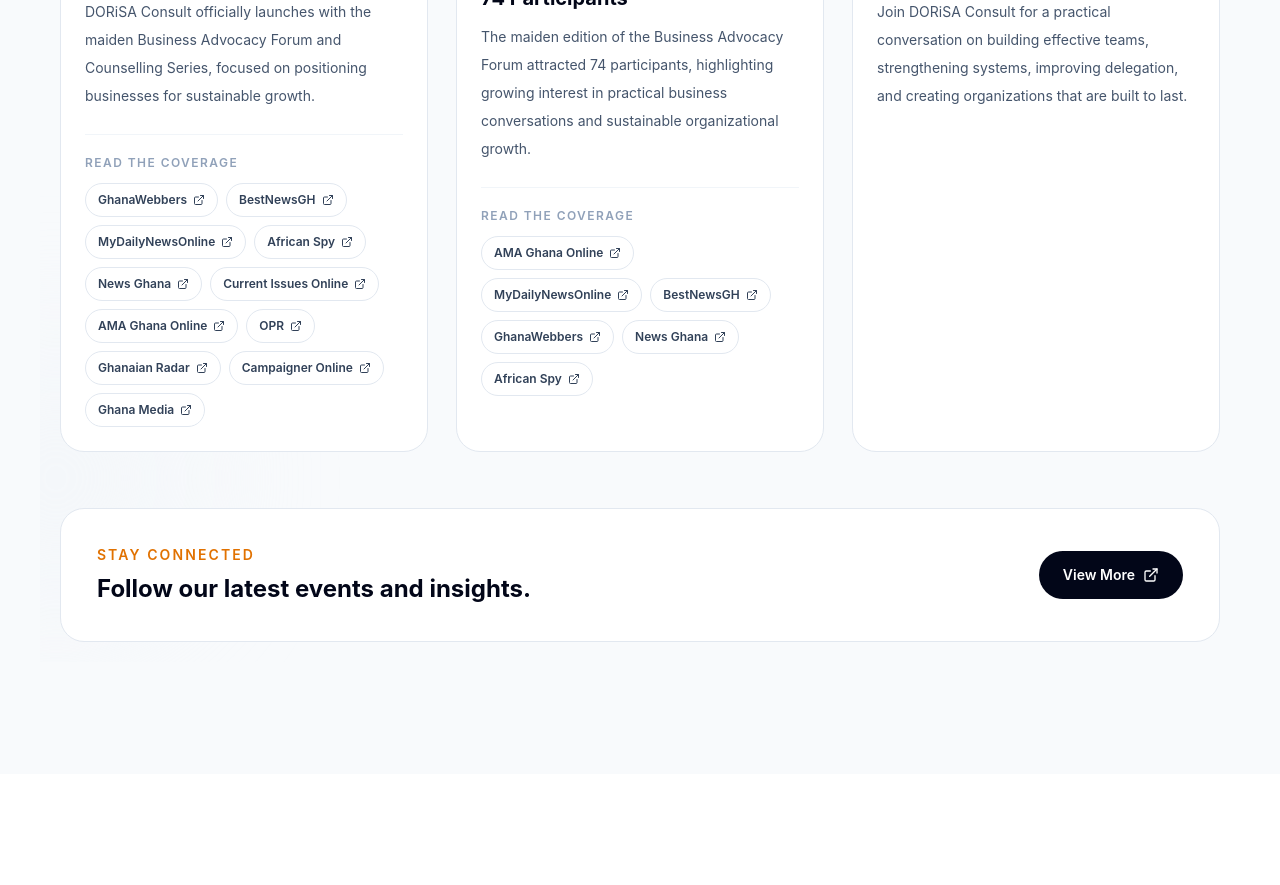
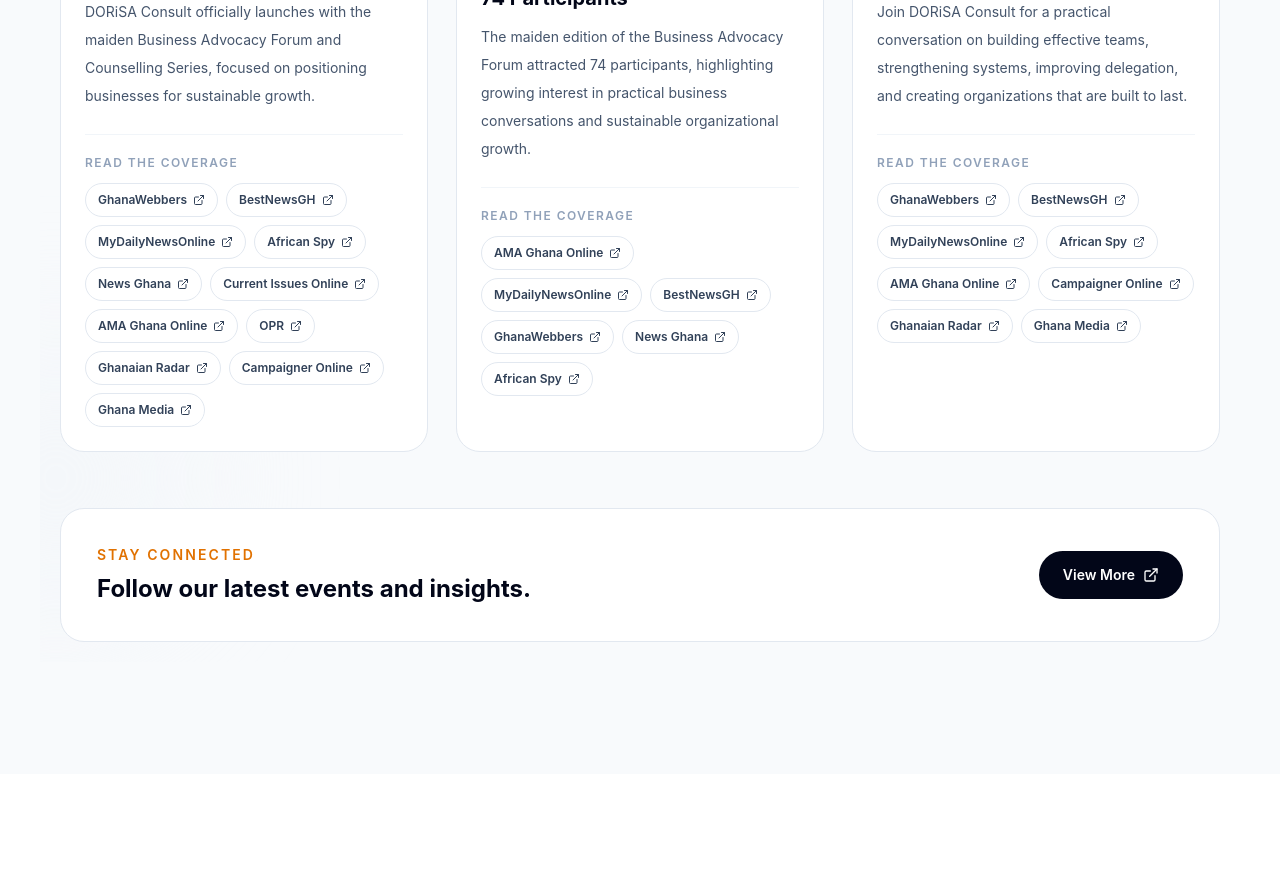
Before and after one commit to bp1601225-wq/DORiSA-Consult-Sample, a React (Vite) app: page /events in a window 1280 px wide. Shown: the part 1560-2445 px from the top of the page. Built offline with nearby package versions, Linux system fonts and the light colour scheme.

Commit message:
2nd Edition added

```diff
--- a/src/Pages/About/AboutPage.tsx
+++ b/src/Pages/About/AboutPage.tsx
@@ -85,12 +85,11 @@
   },
 ];
 
+
+
 function AboutPage() {
   return (
-
-
     <>
-
     <Navbar />
     <SectionComponent className="bg-white">
       {/* Header */}
--- a/src/Pages/Events/EventsData.ts
+++ b/src/Pages/Events/EventsData.ts
@@ -185,7 +185,48 @@
 
   location: "Google Meet",
 
-      sources: [],
+  sources: [
+    {
+      name: "GhanaWebbers",
+      link:
+        "https://www.ghanawebbers.com/GhanaHomePage/NewsArchive/DORiSA-Consult-Holds-2nd-Business-Advocacy-Forum-on-Building-Teams-That-Last-2178558",
+    },
+    {
+      name: "BestNewsGH",
+      link:
+        "https://bestnewsgh.com/dorisa-consult-holds-2nd-business-advocacy-forum-on-building-teams-that-last/",
+    },
+    {
+      name: "MyDailyNewsOnline",
+      link:
+        "https://mydailynewsonline.com/2026/09/15/dorisa-consult-holds-2nd-business-advocacy-forum-on-building-teams-that-last/",
+    },
+    {
+      name: "African Spy",
+      link:
+        "https://africanspy.com/dorisa-consult-holds-2nd-business-advocacy-forum-on-building-teams-that-last/",
+    },
+    {
+      name: "AMA Ghana Online",
+      link:
+        "https://amaghanaonline.com/2026/09/15/dorisa-consult-holds-2nd-business-advocacy-forum-on-building-teams-that-last-on-september-9-2026/",
+    },
+    {
+      name: "Campaigner Online",
+      link:
+        "https://campaigneronline.com/dorisa-consult-holds-2nd-business-advocacy-forum-on-building-teams-that-last/",
+    },
+    {
+      name: "Ghanaian Radar",
+      link:
+        "https://ghanaianradar.com/dorisa-consult-holds-2nd-business-advocacy-forum-on-building-teams/",
+    },
+    {
+      name: "Ghana Media",
+      link:
+        "https://ghanamedia.net/dorisa-consult-business-advocacy-forum-2026/",
+    },
+  ],
 },
   ];
 
```
Also changed, not shown: src/Pages/LeaderShip/LeaderShipProfile.tsx (indentation only). Lines whose indentation alone changed are shown as unchanged.
